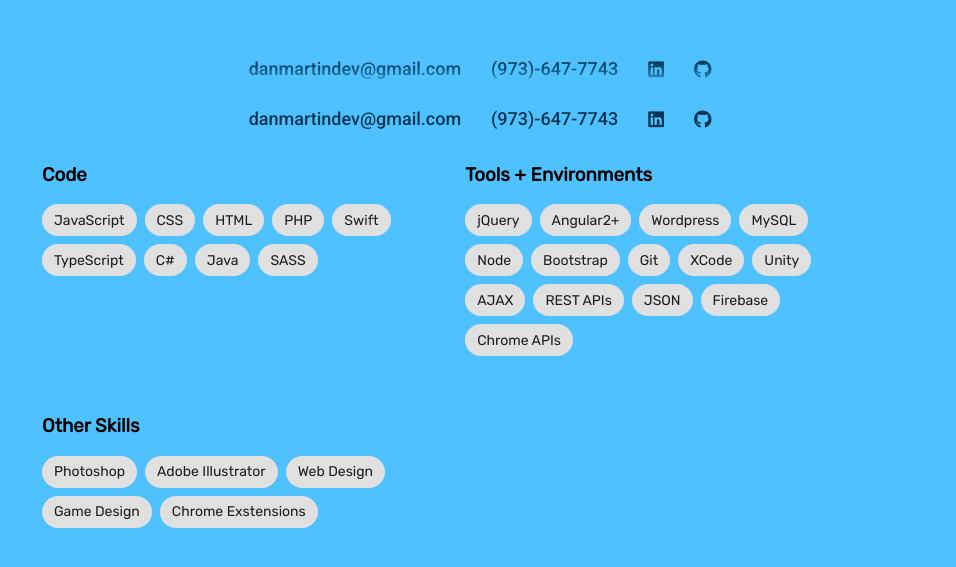
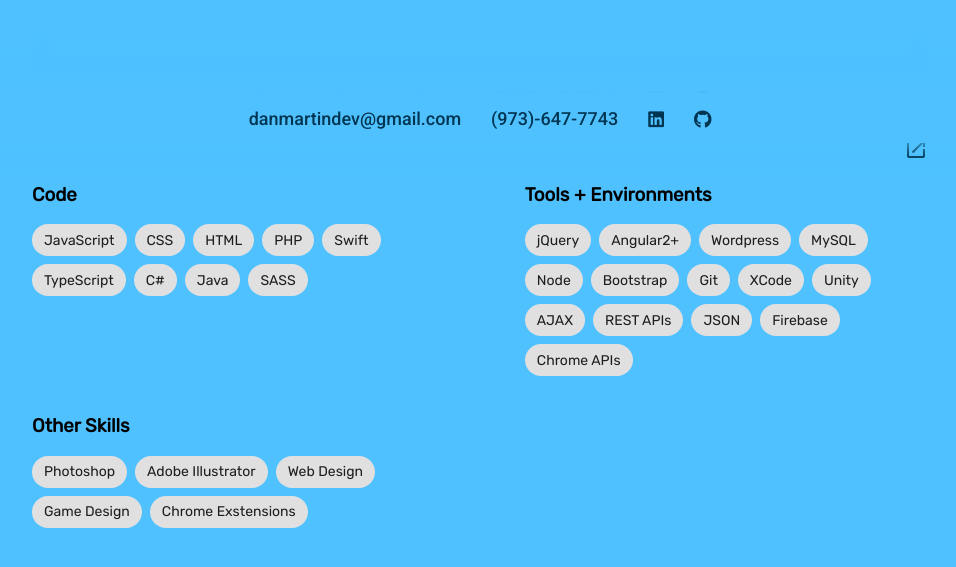
Before and after one commit to danmartindev/Portfolio, an Angular app: page /resume in a window 1280 px wide. Shown: the part 657-1224 px from the top of the page, without its empty margins (160-1116 px from the left). Built offline with nearby package versions, Linux system fonts and the light colour scheme.

Commit message:
style updates

```diff
--- a/src/app/resume/resume.component.scss
+++ b/src/app/resume/resume.component.scss
@@ -1,13 +1,14 @@
+@import "../../colors.scss";
+
 #res-wrap{
-    display: block;
-    margin-bottom: 55px;
+    width: 70%;
+    padding-bottom: 60px;
+    margin: auto;
 }
 
 .iframe-container {
+    padding-top: 30px;
     overflow: hidden;
-    position: relative;
-    margin: auto;
-    width: 70%;
 
     iframe{
         border: 0;
@@ -16,18 +17,22 @@
         top: 0;
         width: 100%;
     }
+
+    a{
+        margin-top: 10px;
+        float: right;
+        color: $dark;
+    }
 }
 
 #skills-wrap{
-    width: 70%;
-    margin: auto;
     display: flex;
     flex-wrap: wrap;
-    align-content: flex-start;
+    justify-content: space-between;
 }
 
 .list-wrap{
     max-width: 45%;
     min-width: 375px;
-    margin: 20px 10px;
+    margin-bottom: 20px;
 }
```
